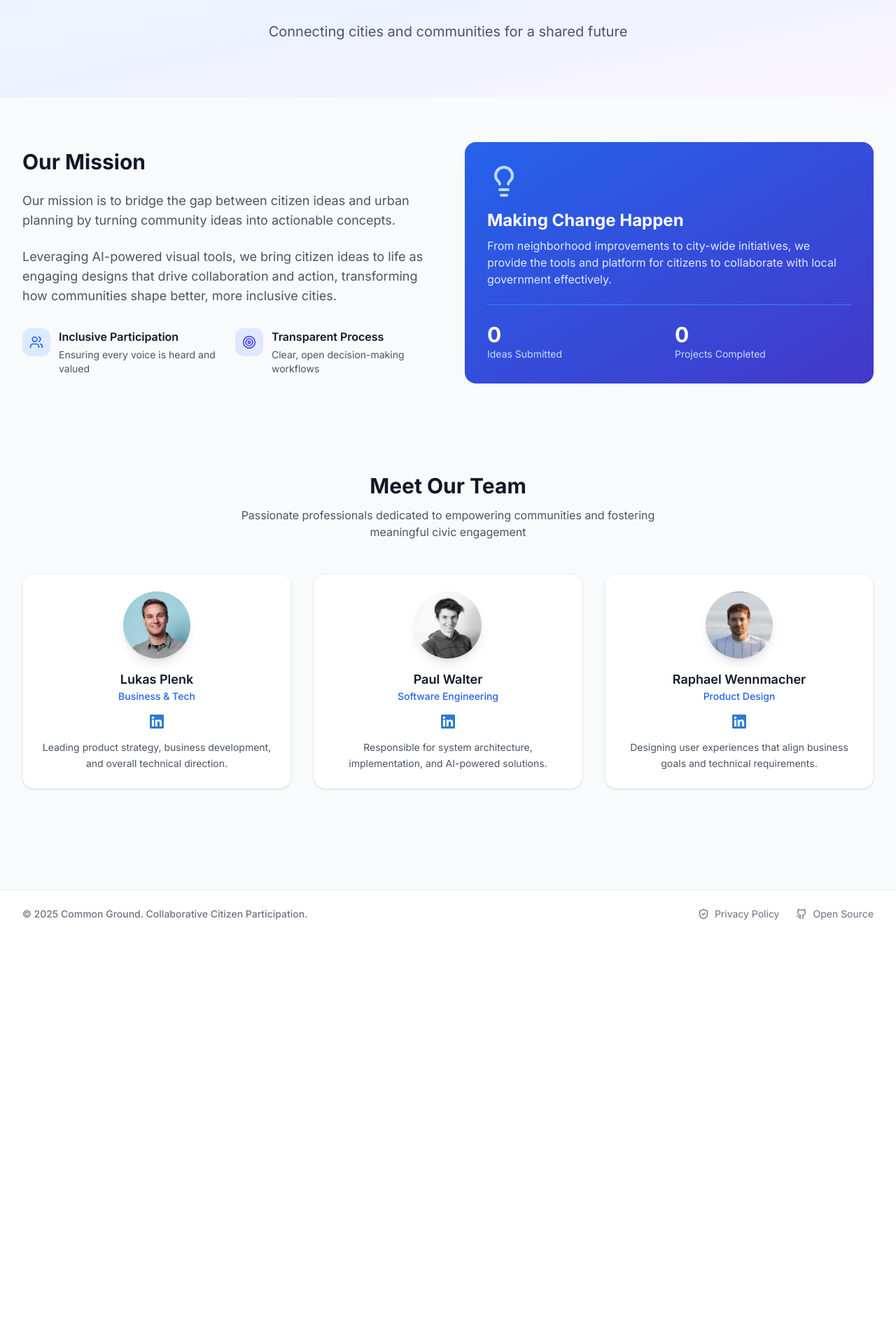
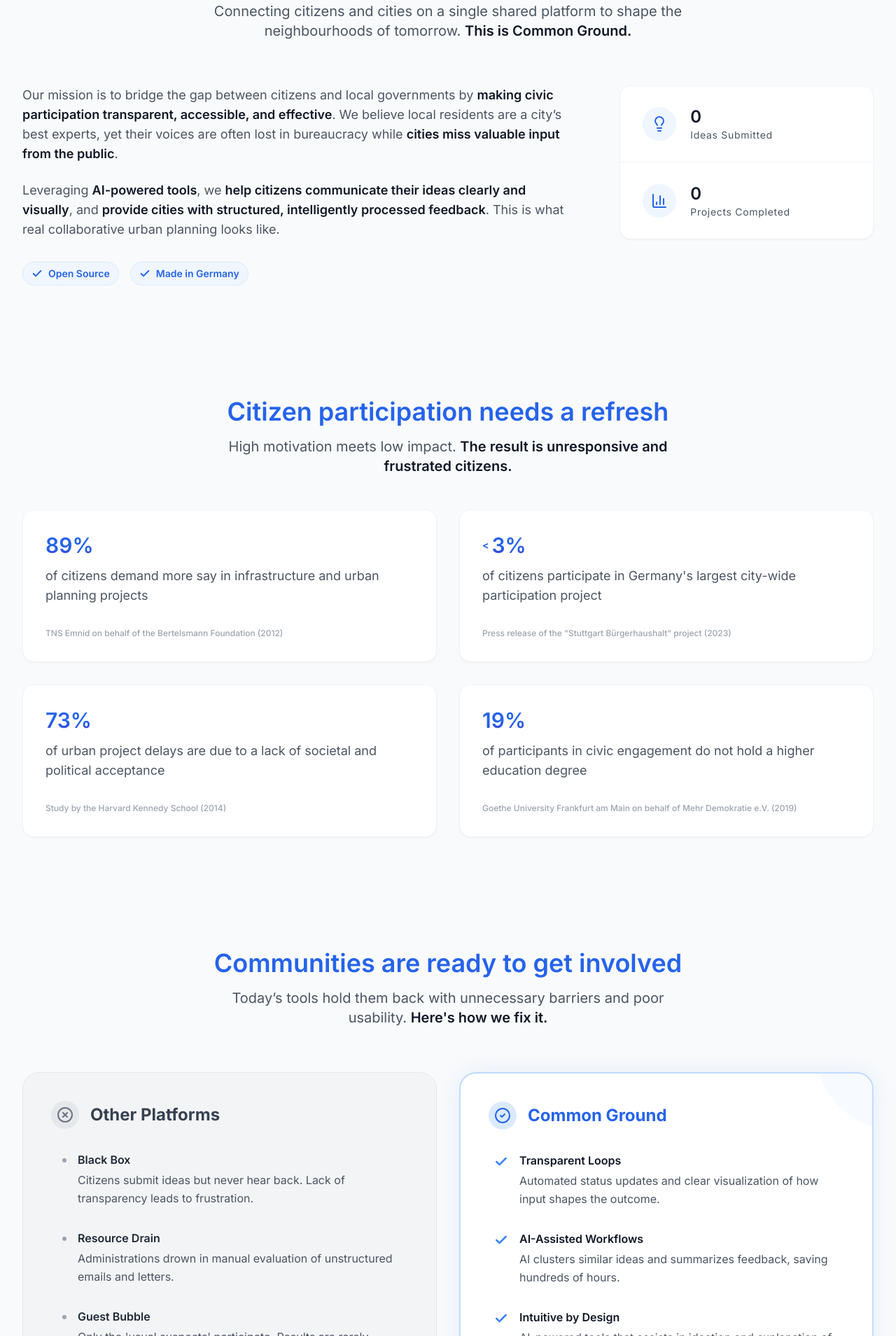
Before and after one commit to LukPle/common_ground, a Next.js app: page /about in a window 1280 px wide. Shown: the part 191-2100 px from the top of the page at 70% size. Before the commit the page ends 1531 px from the top, so only its background shows below. Built offline with nearby package versions, Linux system fonts and the light colour scheme; no server answers; the database is empty.

Commit message:
Updated about page with new sections

```diff
--- a/src/app/about/page.tsx
+++ b/src/app/about/page.tsx
@@ -1,9 +1,33 @@
-import { Lightbulb, Target, Users } from 'lucide-react';
+import {
+  BarChart3,
+  Building2,
+  Check,
+  CheckCircle2,
+  Lightbulb,
+  XCircle
+} from 'lucide-react';
 import Image from 'next/image';
 import { Footer } from '../../components/footer';
 import { Header } from '../../components/header';
 import { teamMembers } from '../../data/team_members';
 import { fetchCompletedProjectsCount, fetchTotalIdeaCount } from '../../lib/supabase/queries.server';
+
+const formatStatValue = (value: string) => {
+  const match = value.match(/^([<>])(.+)$/);
+  const gradientClass = "bg-gradient-to-b from-blue-600 via-blue-600 via-60% to-indigo-700 bg-clip-text text-transparent";
+
+  if (match) {
+    const [, symbol, number] = match;
+    return (
+      <span className={`flex items-center ${gradientClass}`}>
+        <span className="text-sm font-bold mr-1">{symbol}</span>
+        <span>{number}</span>
+      </span>
+    );
+  }
+
+  return <span className={gradientClass}>{value}</span>;
+};
 
 export default async function About() {
   const totalIdeasPromise = fetchTotalIdeaCount();
@@ -14,78 +38,140 @@
     completedProjectsPromise
   ]);
 
+  const stats = [
+    {
+      percentage: "89%",
+      description: "of citizens demand more say in infrastructure and urban planning projects",
+      citation: "TNS Emnid on behalf of the Bertelsmann Foundation (2012)"
+    },
+    {
+      percentage: "<3%",
+      description: "of citizens participate in Germany's largest city-wide participation project",
+      citation: "Press release of the \"Stuttgart Bürgerhaushalt\" project (2023)"
+    },
+    {
+      percentage: "73%",
+      description: "of urban project delays are due to a lack of societal and political acceptance",
+      citation: "Study by the Harvard Kennedy School (2014)"
+    },
+    {
+      percentage: "19%",
+      description: "of participants in civic engagement do not hold a higher education degree",
+      citation: "Goethe University Frankfurt am Main on behalf of Mehr Demokratie e.V. (2019)"
+    }
+  ];
+
+  const problems = [
+    {
+      title: "Black Box",
+      description: "Citizens submit ideas but never hear back. Lack of transparency leads to frustration."
+    },
+    {
+      title: "Resource Drain",
+      description: "Administrations drown in manual evaluation of unstructured emails and letters."
+    },
+    {
+      title: "Guest Bubble",
+      description: "Only the 'usual suspects' participate. Results are rarely representative."
+    },
+    {
+      title: "Tool Jungle",
+      description: "Isolated solutions and confusing apps cause citizens to drop out."
+    }
+  ];
+
+  const solutions = [
+    {
+      title: "Transparent Loops",
+      description: "Automated status updates and clear visualization of how input shapes the outcome."
+    },
+    {
+      title: "AI-Assisted Workflows",
+      description: "AI clusters similar ideas and summarizes feedback, saving hundreds of hours."
+    },
+    {
+      title: "Intuitive by Design",
+      description: "AI-powered tools that assists in ideation and explanation of proposals, paired with a modern interface."
+    },
+    {
+      title: "Unified Platform",
+      description: "One central hub for all projects. Single sign-on, maximum engagement."
+    }
+  ];
+
+  const usps = [
+    "Open Source",
+    "Made in Germany"
+  ];
+
   return (
     <div className="min-h-screen bg-gray-50">
       <Header />
 
-      {/* Hero Section */}
-      <div className="bg-gradient-to-br from-blue-50 via-indigo-50 to-purple-50 py-20">
-        <div className="max-w-7xl mx-auto px-4 sm:px-6 lg:px-8">
-          <div className="text-center max-w-3xl mx-auto">
-            <h1 className="text-4xl font-bold text-gray-900 mb-6 leading-tight">
-              About Common Ground
-            </h1>
-            <p className="text-xl text-gray-600">
-              Connecting cities and communities for a shared future
+      {/* Mission Section */}
+      <div className="max-w-7xl mx-auto px-4 sm:px-6 lg:px-8 py-16 mb-8">
+        <div className="text-center mb-16">
+          <h2 className="text-3xl md:text-4xl font-semibold text-blue-600 mb-4">
+            Making change happen
+          </h2>
+          <p className="text-lg md:text-xl text-gray-600 max-w-2xl mx-auto">
+            Connecting citizens and cities on a single shared platform to shape the neighbourhoods of tomorrow. <span className="text-gray-900 font-semibold">This is Common Ground.</span>
           </p>
         </div>
-        </div>
+
+        <div className="grid grid-cols-1 md:grid-cols-3 gap-y-6 md:gap-x-16 items-stretch">
+
+          <div className="md:col-span-2 flex flex-col justify-center">
+            <p className="text-md md:text-lg text-gray-600 mb-6 leading-relaxed">
+              Our mission is to bridge the gap between citizens and local governments by <span className="text-gray-900 font-semibold">making civic participation transparent, accessible, and effective</span>. We believe local residents are a city’s best experts, yet their voices are often lost in bureaucracy while <span className="text-gray-900 font-semibold">cities miss valuable input from the public</span>.
+            </p>
+            <p className="text-md md:text-lg text-gray-600 leading-relaxed">
+              Leveraging <span className="text-gray-900 font-semibold">AI-powered tools</span>, we <span className="text-gray-900 font-semibold">help citizens communicate their ideas clearly and visually</span>, and <span className="text-gray-900 font-semibold">provide cities with structured, intelligently processed feedback</span>. This is what real collaborative urban planning looks like.
+            </p>
           </div>
 
-      {/* Mission Section */}
-      <div className="max-w-7xl mx-auto px-4 sm:px-6 lg:px-8 py-16">
-        <div className="grid grid-cols-1 lg:grid-cols-2 gap-12 items-center">
-          <div>
-            <h2 className="text-3xl font-bold text-gray-900 mb-6">Our Mission</h2>
-            <p className="text-lg text-gray-600 mb-6">
-              Our mission is to bridge the gap between citizen ideas and urban planning by turning community ideas into actionable concepts.
-            </p>
-            <p className="text-lg text-gray-600 mb-8">
-              Leveraging AI-powered visual tools, we bring citizen ideas to life as engaging designs that drive collaboration and action, transforming how communities shape better, more inclusive cities.
-            </p>
+          <div className="md:col-span-2 md:row-start-2 flex flex-wrap gap-4 pt-2">
+            {usps.map((usp, index) => (
+              <div key={index} className="flex items-center bg-blue-50 px-3 py-1.5 rounded-full border border-blue-100">
+                <Check className="w-4 h-4 text-blue-600 mr-2" strokeWidth={3} />
+                <span className="text-sm font-semibold text-blue-600">{usp}</span>
+              </div>
+            ))}
+          </div>
 
-            <div className="grid grid-cols-1 sm:grid-cols-2 gap-6">
-              <div className="flex items-start space-x-3">
-                <div className="w-10 h-10 bg-blue-100 rounded-xl flex items-center justify-center flex-shrink-0">
-                  <Users className="w-5 h-5 text-blue-600" />
+          <div className="md:col-span-1 md:col-start-3 md:row-start-1 h-full">
+            <div className="flex flex-col h-full bg-white rounded-2xl border border-gray-100 shadow-sm overflow-hidden">
+              <div className="flex flex-1 items-center px-8 py-6">
+                <div className="flex items-center gap-5">
+                  <div className="w-12 h-12 flex items-center justify-center bg-blue-50 rounded-full flex-shrink-0">
+                    <Lightbulb className="w-6 h-6 text-blue-600" strokeWidth={2} />
                   </div>
                   <div>
-                  <h3 className="font-semibold text-gray-900 mb-1">Inclusive Participation</h3>
-                  <p className="text-sm text-gray-600">Ensuring every voice is heard and valued</p>
+                    <div className="text-xl md:text-2xl font-semibold text-gray-900 tracking-tight leading-none">
+                      {totalIdeas}
                     </div>
-              </div>
-
-              <div className="flex items-start space-x-3">
-                <div className="w-10 h-10 bg-indigo-100 rounded-xl flex items-center justify-center flex-shrink-0">
-                  <Target className="w-5 h-5 text-indigo-600" />
-                </div>
-                <div>
-                  <h3 className="font-semibold text-gray-900 mb-1">Transparent Process</h3>
-                  <p className="text-sm text-gray-600">Clear, open decision-making workflows</p>
+                    <div className="text-sm text-gray-600 tracking-wider">
+                      Ideas Submitted
                     </div>
                   </div>
                 </div>
               </div>
 
-          <div className="relative">
-            <div className="bg-gradient-to-br from-blue-600 to-indigo-700 rounded-2xl p-8 text-white">
-              <div className="mb-6">
-                <Lightbulb className="w-12 h-12 text-blue-200 mb-4" />
-                <h3 className="text-2xl font-bold mb-2">Making Change Happen</h3>
-                <p className="text-blue-100">
-                  From neighborhood improvements to city-wide initiatives, we provide the tools
-                  and platform for citizens to collaborate with local government effectively.
-                </p>
-              </div>
+              <div className="h-px w-full bg-gray-100" />
 
-              <div className="grid grid-cols-2 gap-4 pt-6 border-t border-blue-500">
-                <div>
-                  <div className="text-3xl font-bold">{totalIdeas}</div>
-                  <div className="text-sm text-blue-200">Ideas Submitted</div>
+              <div className="flex flex-1 items-center px-8 py-6">
+                <div className="flex items-center gap-5">
+                  <div className="w-12 h-12 flex items-center justify-center bg-blue-50 rounded-full flex-shrink-0">
+                    <BarChart3 className="w-6 h-6 text-blue-600" strokeWidth={2} />
                   </div>
                   <div>
-                  <div className="text-3xl font-bold">{completedProjects}</div>
-                  <div className="text-sm text-blue-200">Projects Completed</div>
+                    <div className="text-2xl md:text-2xl font-semibold text-gray-900 tracking-tight leading-none">
+                      {completedProjects}
+                    </div>
+                    <div className="text-sm text-gray-600 tracking-wider">
+                      Projects Completed
+                    </div>
+                  </div>
                 </div>
               </div>
             </div>
@@ -93,17 +179,115 @@
         </div>
       </div>
 
-      {/* Team Section */}
-      <div className="bg-gray-50 py-16">
-        <div className="max-w-7xl mx-auto px-4 sm:px-6 lg:px-8">
+      {/* Statistics Section */}
+      <div className="max-w-7xl mx-auto px-4 sm:px-6 lg:px-8 py-16 mb-8">
         <div className="text-center mb-12">
-            <h2 className="text-3xl font-bold text-gray-900 mb-3">Meet Our Team</h2>
-            <p className="text-gray-600 max-w-2xl mx-auto">
-              Passionate professionals dedicated to empowering communities and fostering meaningful civic engagement
+          <h2 className="text-3xl md:text-4xl font-semibold text-blue-600 mb-4">
+            Citizen participation needs a refresh
+          </h2>
+          <p className="text-lg md:text-xl text-gray-600 max-w-2xl mx-auto">
+            High motivation meets low impact. <span className="text-gray-900 font-semibold">The result is unresponsive and frustrated citizens.</span>
           </p>
         </div>
 
-          <div className="grid grid-cols-1 md:grid-cols-2 lg:grid-cols-3 gap-8">
+        <div className="grid grid-cols-1 md:grid-cols-2 gap-4 md:gap-8">
+          {stats.map((stat, index) => (
+            <div
+              key={index}
+              className="bg-white rounded-2xl p-8 shadow-sm border border-gray-100 flex flex-col justify-between h-full"
+            >
+              <div>
+                <div className="text-3xl font-semibold mb-3 w-fit">
+                  {formatStatValue(stat.percentage)}
+                </div>
+                <p className="text-md md:text-lg text-gray-600 leading-snug">
+                  {stat.description}
+                </p>
+              </div>
+              <p className="text-xs text-gray-400 mt-8 font-medium">
+                {stat.citation}
+              </p>
+            </div>
+          ))}
+        </div>
+      </div>
+
+      {/* Solution Comparison Section */}
+      <div className="max-w-7xl mx-auto px-4 sm:px-6 lg:px-8 py-16 mb-8">
+        <div className="text-center mb-16">
+          <h2 className="text-3xl md:text-4xl font-semibold text-blue-600 mb-4">
+            Communities are ready to get involved
+          </h2>
+          <p className="text-lg md:text-xl text-gray-600 max-w-2xl mx-auto">
+            Today’s tools hold them back with unnecessary barriers and poor usability. <span className="text-gray-900 font-semibold">Here's how we fix it.</span>
+          </p>
+        </div>
+
+        <div className="grid grid-cols-1 md:grid-cols-2 gap-4 md:gap-8">
+          {/* Left: Competition */}
+          <div className="bg-gray-100 rounded-3xl p-8 lg:p-10 border border-gray-200">
+            <div className="flex items-center gap-4 mb-8">
+              <div className="w-10 h-10 rounded-full bg-gray-200 flex items-center justify-center">
+                <XCircle className="w-6 h-6 text-gray-500" />
+              </div>
+              <h3 className="text-2xl font-bold text-gray-700">Other Platforms</h3>
+            </div>
+
+            <div className="space-y-8 ml-4 relative">
+              {problems.map((item, index) => (
+                <div key={index} className="flex gap-4">
+                  <div className="w-1.5 h-1.5 rounded-full bg-gray-400 mt-2.5 flex-shrink-0" />
+                  <div>
+                    <h4 className="font-semibold text-gray-800 mb-1">{item.title}</h4>
+                    <p className="text-gray-600 leading-relaxed">{item.description}</p>
+                  </div>
+                </div>
+              ))}
+            </div>
+          </div>
+
+          {/* Right: Common Ground */}
+          <div className="bg-white rounded-3xl p-8 lg:p-10 border-2 border-blue-200 shadow-[0_0_30px_rgba(219,234,254,0.7)] relative overflow-hidden">
+            <div className="absolute top-0 right-0 w-28 h-28 bg-blue-50 rounded-bl-full -mr-8 -mt-8 opacity-50 pointer-events-none" />
+            <div className="absolute bottom-0 left-0 w-28 h-28 bg-blue-50 rounded-tr-full -ml-8 -mb-8 opacity-50 pointer-events-none" />
+
+            <div className="flex items-center gap-4 mb-8 relative">
+              <div className="w-10 h-10 rounded-full bg-blue-100 flex items-center justify-center">
+                <CheckCircle2 className="w-6 h-6 text-blue-600" />
+              </div>
+              <h3 className="text-2xl font-bold text-blue-600">Common Ground</h3>
+            </div>
+
+            <div className="space-y-8 ml-2 relative">
+              {solutions.map((item, index) => (
+                <div key={index} className="flex gap-4">
+                  <div className="mt-1 flex-shrink-0">
+                    <Check className="w-5 h-5 text-blue-500" strokeWidth={3} />
+                  </div>
+                  <div>
+                    <h4 className="font-semibold text-gray-900 mb-1">{item.title}</h4>
+                    <p className="text-gray-600 leading-relaxed">{item.description}</p>
+                  </div>
+                </div>
+              ))}
+            </div>
+          </div>
+        </div>
+      </div>
+
+      {/* Team Section */}
+      <div className="py-16">
+        <div className="max-w-7xl mx-auto px-4 sm:px-6 lg:px-8">
+          <div className="text-center mb-16">
+            <h2 className="text-3xl md:text-4xl font-semibold text-blue-600 mb-4">
+              Meet the team behind Common Ground
+            </h2>
+            <p className="text-lg md:text-xl text-gray-600 max-w-2xl mx-auto">
+              Professionals building modern tools and processes. <span className="text-gray-900 font-semibold"> We turn civic engagement into action.</span>
+            </p>
+          </div>
+
+          <div className="grid grid-cols-1 md:grid-cols-2 lg:grid-cols-3 gap-4 md:gap-8 mb-4 md:mb-8">
             {teamMembers.map((member, index) => (
               <div key={index} className="bg-white rounded-2xl p-6 overflow-hidden shadow border border-gray-100">
                 <div className="text-center">
@@ -117,12 +301,12 @@
                     />
                   </div>
                   <h3 className="text-lg font-semibold text-gray-900">{member.name}</h3>
-                  <p className="text-sm font-medium text-blue-600 mb-4">{member.role}</p>
+                  <p className="text-md font-medium text-blue-600 mb-4">{member.role}</p>
                   <a
                     href={member.linkedin}
                     target="_blank"
                     rel="noopener noreferrer"
-                    className="inline-flex items-center justify-center mb-4 opacity-85 hover:opacity-100 transition-opacity"
+                    className="inline-flex items-center justify-center mb-4"
                     aria-label={`${member.name} on LinkedIn`}
                   >
                     <Image
@@ -132,11 +316,42 @@
                       height={20}
                     />
                   </a>
-                  <p className="text-sm text-gray-600 leading-relaxed">{member.description}</p>
+                  <p className="text-md text-gray-600 leading-relaxed">{member.description}</p>
                 </div>
               </div>
             ))}
           </div>
+
+          <div className="max-w-7xl mx-auto text-center bg-gradient-to-br from-blue-600 to-indigo-700 rounded-2xl p-8 border text-white">
+            <div className="flex items-center justify-center gap-4 mb-6">
+              <div className="bg-white/90 backdrop-blur rounded-2xl shadow-md p-2">
+                <img
+                  src="/images/common_ground_logo.svg"
+                  alt="Common Ground logo"
+                  className="h-10 w-10 object-contain"
+                />
+              </div>
+              <div className="flex items-center gap-1">
+                <span className="w-1.5 h-1.5 rounded-full bg-white/60" />
+                <span className="w-1.5 h-1.5 rounded-full bg-white/60" />
+                <span className="w-1.5 h-1.5 rounded-full bg-white/60" />
+                <span className="w-1.5 h-1.5 rounded-full bg-white/60" />
+                <span className="relative w-1.5 h-1.5 rounded-full bg-sky-300 animate-pulse">
+                  <span className="absolute inset-0 rounded-full bg-sky-300/40 blur-sm" />
+                </span>
+              </div>
+
+              <Building2 className="h-12 w-12 text-white" />
+            </div>
+
+            <h3 className="text-lg text-white font-semibold mb-2">
+              Ready to transform your city?
+            </h3>
+            <p className="text-blue-100">
+              We are just a message away. Connect with any of us on LinkedIn to start the conversation.
+            </p>
+          </div>
+
         </div>
       </div>
 
--- a/src/data/team_members.ts
+++ b/src/data/team_members.ts
@@ -18,7 +18,7 @@
   {
     name: "Raphael Wennmacher",
     role: "Product Design",
-    description: "Designing user experiences that align business goals and technical requirements.",
+    description: "Designing thoughtful and user-centered experiences to lower barriers for participation.",
     linkedin: "https://www.linkedin.com/in/raphael-wennmacher/",
     image: "images/raffi.webp"
   },
```
Lines whose indentation alone changed are shown as unchanged.
